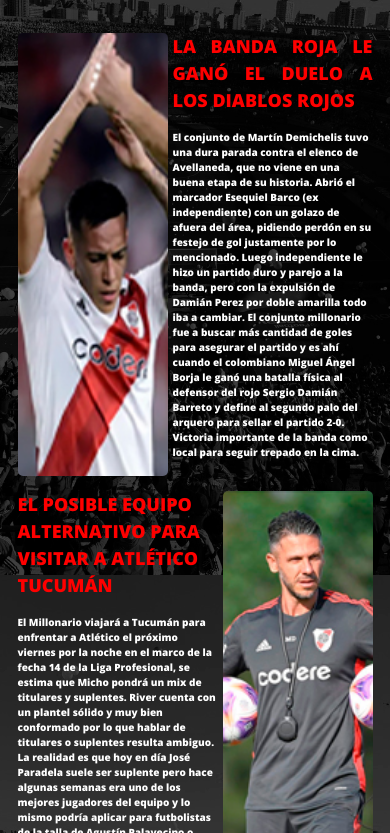
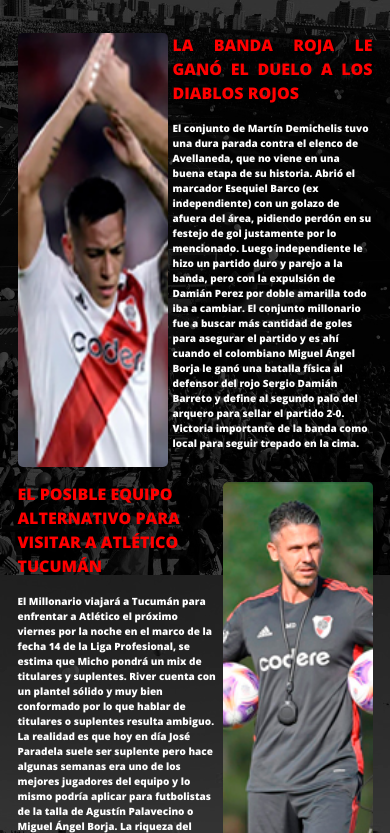
Before and after one commit to manuel-robles03/Proyecto-Preentrega2-Robles, a plain HTML site: page Proyecto-DW-Robles/index.html in a window 390 px wide. Shown: the part 1213-2046 px from the top of the page. Drawn offline with nearby package versions, Linux system fonts and the light colour scheme.

Commit message:
ultimos cambios

```diff
--- a/Proyecto-DW-Robles/css/style.css
+++ b/Proyecto-DW-Robles/css/style.css
@@ -251,7 +251,12 @@ footer{
         object-fit: contain;
     }
     .titulo-noticia{
-        font-size: large;
+        font-size: medium;
+        font-weight: 800;
+    }
+    .noticias{
+        justify-content: center;
+        align-items: center;
     }
     .texto-noticia{
         font-size: x-small;
```
